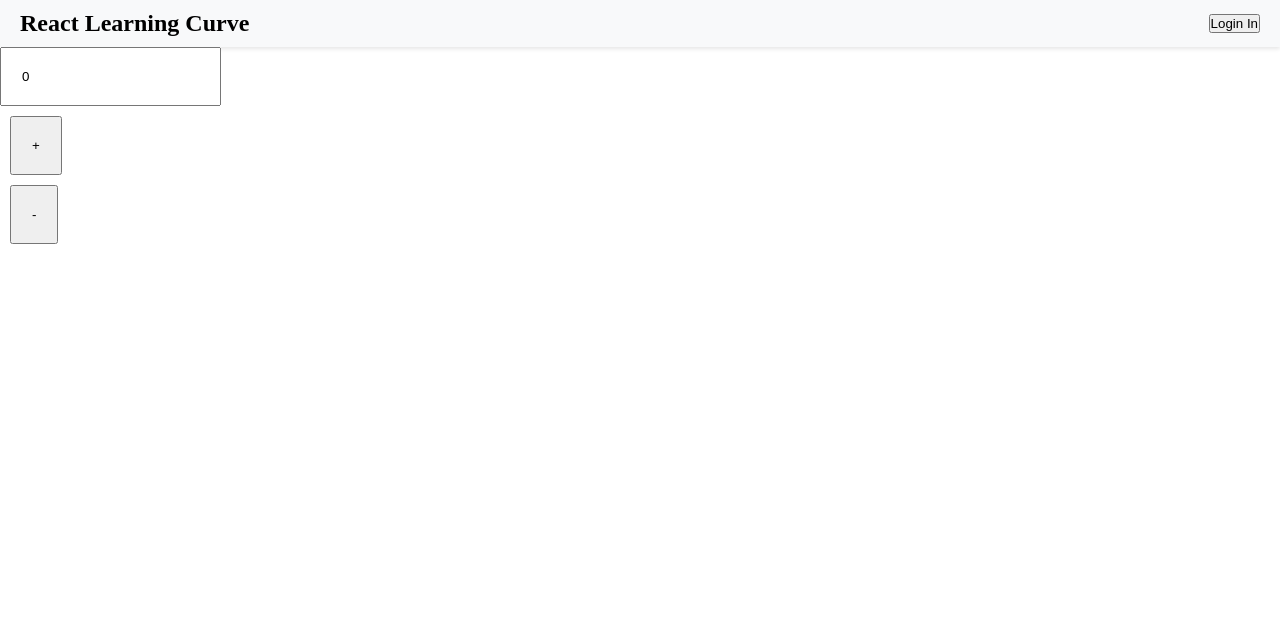
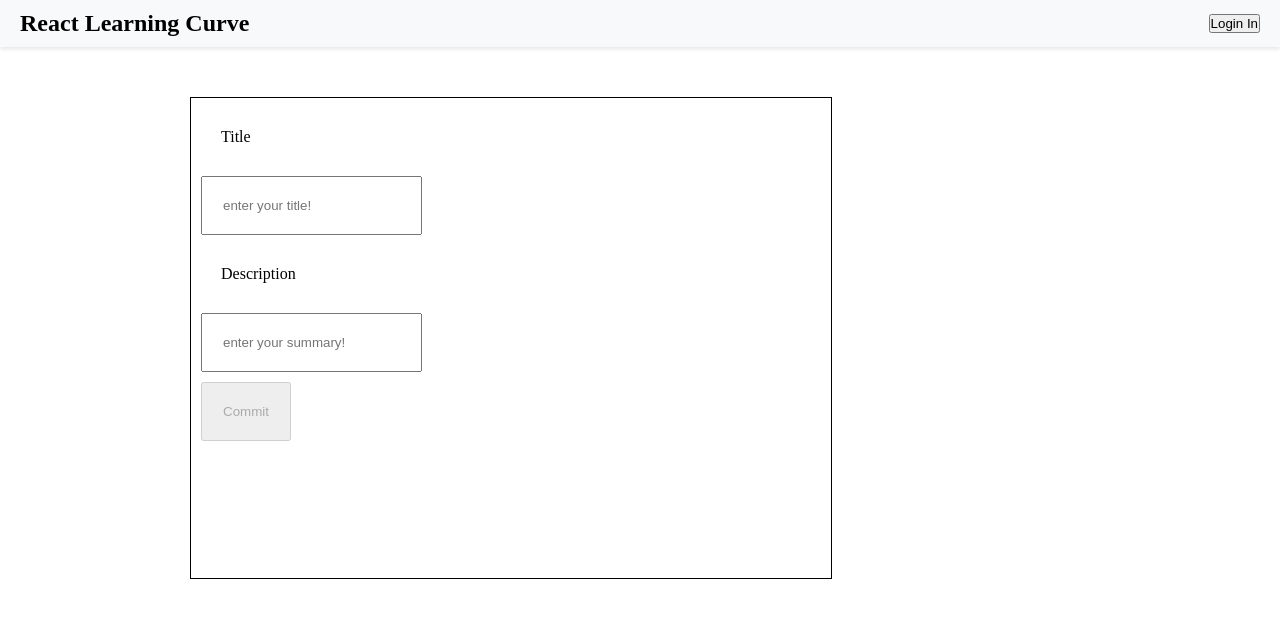
Before and after one commit to Dope-Otaku/React_learning, a React (Vite) app in the folder learn/: page / in a window 1280 px wide. Shown: the top 618 px of the page. Built offline with nearby package versions, Linux system fonts and the light colour scheme.

Commit message:
completed my totdo project which is a basic cause

```diff
--- a/learn/src/App.jsx
+++ b/learn/src/App.jsx
@@ -1,13 +1,15 @@
 import "./App.css";
 import Navbar from "./learning_comp/Navbar";
-import Props from "./learning_comp/Props";
-import Home from "./learning_comp/Home";
+// import Props from "./learning_comp/Props";
+// import Home from "./learning_comp/Home";
+import TodoL from "./learning_comp/Todo/TodoL";
 
 function App() {
   return (
     <>
       <Navbar />
-      <Home />
+      <TodoL />
+      {/* <Home /> */}
       {/* <Props /> */}
     </>
   );
--- /dev/null
+++ b/learn/src/learning_comp/Todo/Task.jsx
@@ -0,0 +1,20 @@
+const Task = ({ title, description }) => {
+
+    const outerBox = {
+        border: "1px solid black",
+        margin: 10,
+        display: "flex",
+        alignItems: "center",
+        justifyContent: "space-around",
+      };
+
+    return (
+      <div style={outerBox}>
+        <p>{title}</p>
+        <span>{description}</span>
+        <button>-</button>
+      </div>
+    );
+  }
+
+export default Task
--- /dev/null
+++ b/learn/src/learning_comp/Todo/TodoL.jsx
@@ -0,0 +1,90 @@
+import { useState } from "react";
+import Task from "./Task";
+
+const outerBox = {
+  border: "1px solid black",
+  height: "60vh",
+  width: "50vw",
+  marginTop: 50,
+  marginLeft: 190,
+  //   display: "flex",
+  //   alignItems: "center",
+  //   justifyContent: "center",
+};
+
+const innerBox = {
+  display: "flex",
+  flexDirection: "column",
+  margin: 10,
+  padding: 20,
+};
+
+function TodoL() {
+  const [task, setTask] = useState([]);
+  const [title, setTitle] = useState("");
+  const [desc, setDesc] = useState("");
+  // console.log(title, desc);
+
+  const submithandler = (e) => {
+    e.preventDefault();
+
+    if (title.trim() !== "" && desc.trim() !== "") {
+      setTask([...task, { title: title, description: desc }]); //new thing to learn concept
+      setTitle("");
+      setDesc("");
+    }
+  };
+
+  return (
+    <>
+      <div style={outerBox}>
+        <form onSubmit={submithandler}>
+          {/* add title */}
+          <label style={innerBox} htmlFor="title">
+            Title
+          </label>
+          <input
+            style={innerBox}
+            type="text"
+            placeholder="enter your title!"
+            id="title"
+            value={title}
+            onChange={(e) => {
+              setTitle(e.target.value);
+              // console.log(setTitle);
+            }}
+          />
+          {/* add description */}
+          <label style={innerBox} htmlFor="desc">
+            Description
+          </label>
+          <input
+            style={innerBox}
+            type="text"
+            placeholder="enter your summary!"
+            id="desc"
+            value={desc}
+            onChange={(e) => {
+              setDesc(e.target.value);
+              // console.log(setDesc);
+            }}
+          />
+          {/* add button to add */}
+          <button
+            style={innerBox}
+            type="submit"
+            onClick={submithandler}
+            disabled={title.trim() == "" || desc.trim() == ""} //it's anew trickj
+          >
+            Commit
+          </button>
+        </form>
+      </div>
+      {task.map((item, index) => (
+        <Task key={index} title={item.title} description={item.description} /> //gotta learn this trick
+      ))}
+    </>
+  );
+}
+
+export default TodoL;
```
